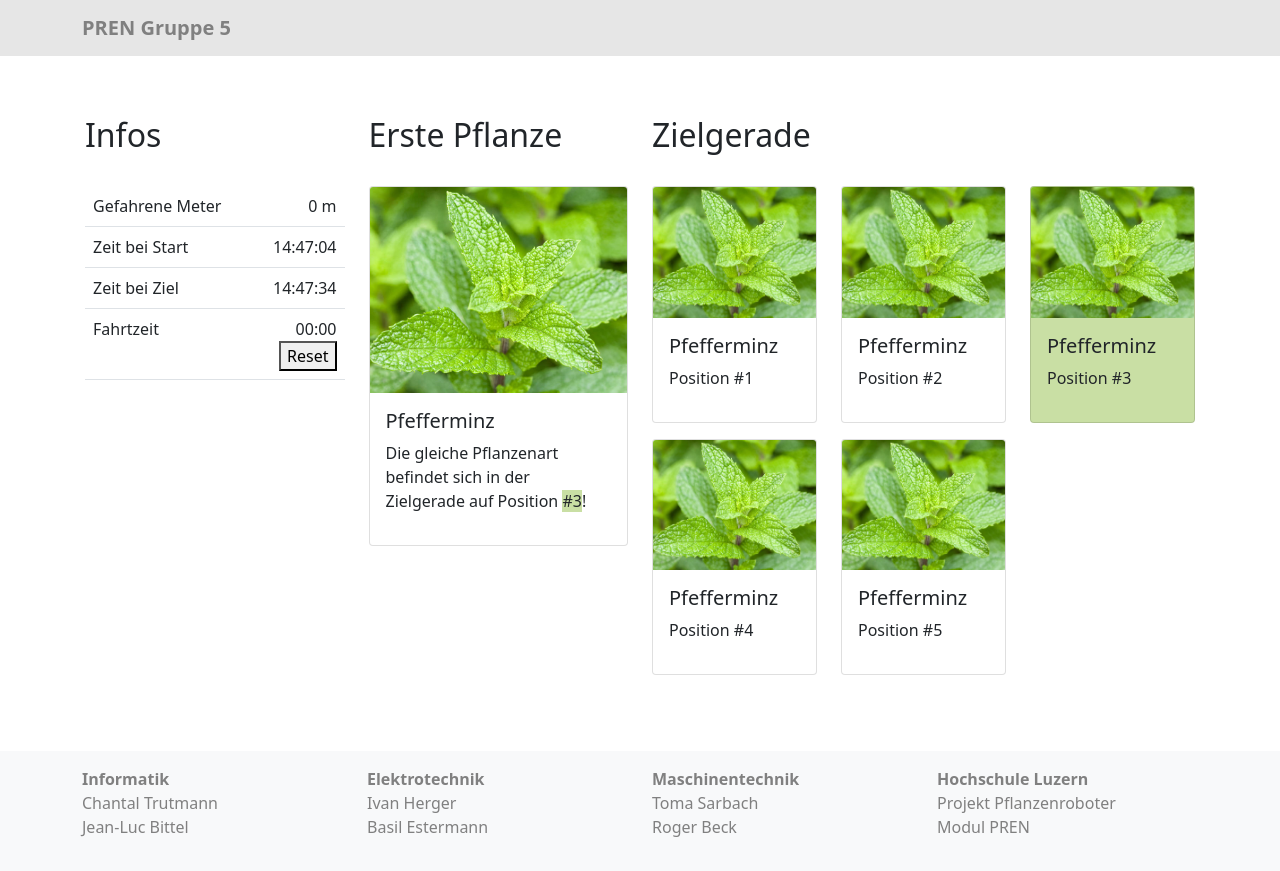
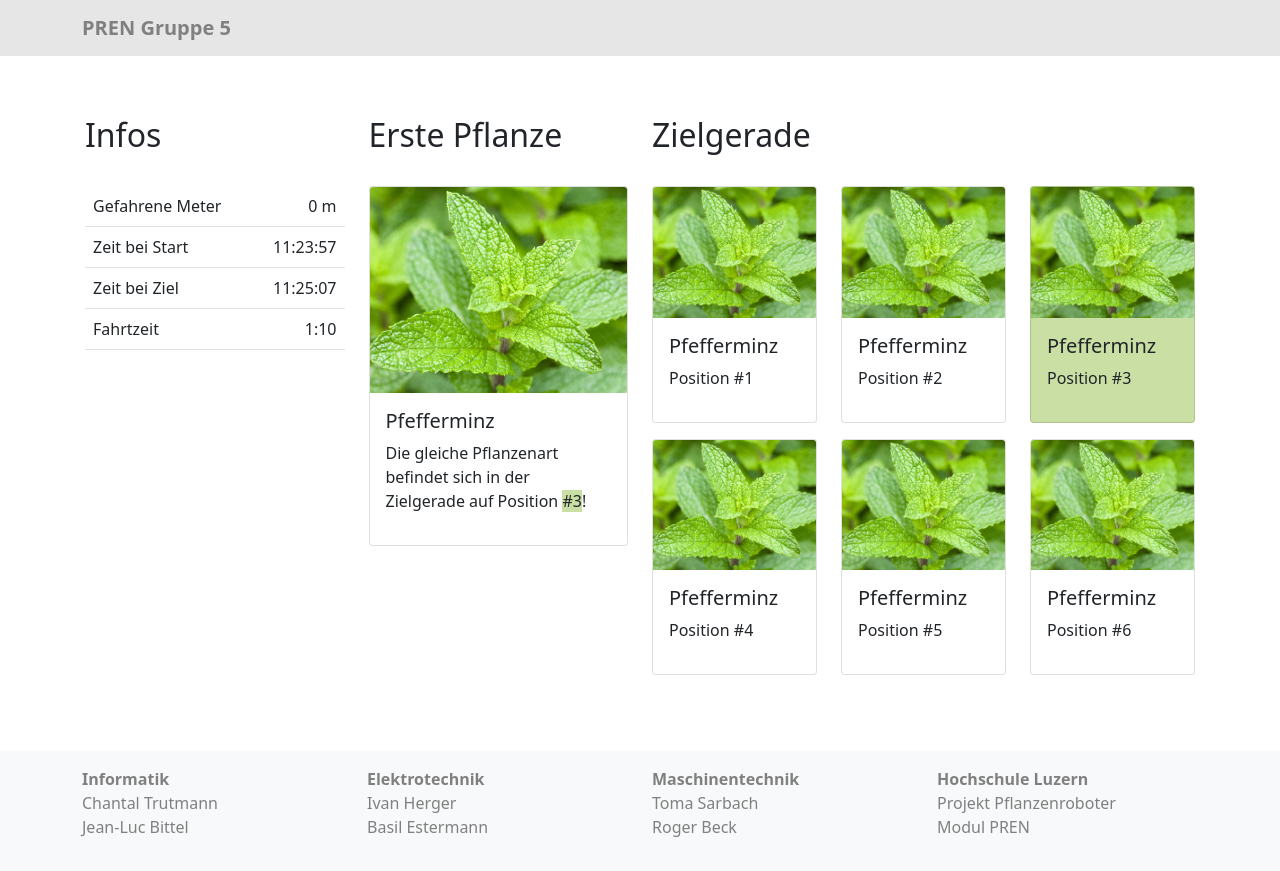
Before and after one commit to BreathingFlesh/pren_react_website, a React (Create React App) app: page / in a window 1280 px wide. Built offline with nearby package versions, Linux system fonts and the light colour scheme.

Commit message:
Stopwatch will now show correct time on page reload

```diff
--- a/package.json
+++ b/package.json
@@ -7,11 +7,12 @@
     "@testing-library/react": "^11.2.7",
     "@testing-library/user-event": "^12.8.3",
     "bootstrap": "^5.1.3",
+    "dayjs": "^1.11.0",
     "react": "^17.0.2",
     "react-bootstrap": "^2.0.2",
     "react-dom": "^17.0.2",
     "react-scripts": "4.0.3",
-    "socket.io": "^4.3.1",
+    "socket.io": "^4.4.1",
     "socket.io-client": "^4.3.2",
     "web-vitals": "^1.1.2"
   },
--- a/src/Components/Data/PlantData.js
+++ b/src/Components/Data/PlantData.js
@@ -1 +1 @@
-export const plantData = [{"name": "Pfefferminz", "image": "img/Pfefferminze.jpg", "position": 3, "same_plant": true}, {"name": "Pfefferminz", "image": "img/Pfefferminze.jpg", "position": 1, "same_plant": false}, {"name": "Pfefferminz", "image": "img/Pfefferminze.jpg", "position": 2, "same_plant": false}, {"name": "Pfefferminz", "image": "img/Pfefferminze.jpg", "position": 3, "same_plant": true}, {"name": "Pfefferminz", "image": "img/Pfefferminze.jpg", "position": 4, "same_plant": false}, {"name": "Pfefferminz", "image": "img/Pfefferminze.jpg", "position": 5, "same_plant": false}];
+export const plantData = [{"name": "Pfefferminz", "image": "img/Pfefferminze.jpg", "position": 3, "same_plant": true}, {"name": "Pfefferminz", "image": "img/Pfefferminze.jpg", "position": 1, "same_plant": false}, {"name": "Pfefferminz", "image": "img/Pfefferminze.jpg", "position": 2, "same_plant": false}, {"name": "Pfefferminz", "image": "img/Pfefferminze.jpg", "position": 3, "same_plant": true}, {"name": "Pfefferminz", "image": "img/Pfefferminze.jpg", "position": 4, "same_plant": false}, {"name": "Pfefferminz", "image": "img/Pfefferminze.jpg", "position": 5, "same_plant": false}, {"name": "Pfefferminz", "image": "img/Pfefferminze.jpg", "position": 6, "same_plant": false}];
--- a/src/Components/Data/StatusData.js
+++ b/src/Components/Data/StatusData.js
@@ -1 +1 @@
-export const statusData = [{"name": "Gefahrene Meter", "value": "0 m"}, {"name": "Zeit bei Start", "value": "14:47:04"}, {"name": "Zeit bei Ziel", "value": "14:47:34"}];
+export const statusData = [{"name": "Gefahrene Meter", "value": "0 m"}, {"name": "Zeit bei Start", "value": "11:23:57"}, {"name": "Zeit bei Ziel", "value": "11:25:07"}];
--- a/src/Components/StatusInfo.js
+++ b/src/Components/StatusInfo.js
@@ -20,7 +20,7 @@ export const StatusInfo = () => {
           })}
           <tr>
             <td>Fahrtzeit</td>
-            <td className="text-end"><Stopwatch /></td>
+              <Stopwatch countdownTimestampMs={1659983662000}/>
           </tr>
         </tbody>
       </Table>
--- a/src/Components/Stopwatch.js
+++ b/src/Components/Stopwatch.js
@@ -1,49 +1,61 @@
-import React, { useState, useEffect } from "react";
+import {useState, useEffect} from 'react';
+import {getRemainingTimeUntilMsTimestamp} from './Utils/CountdownTimerUtils';
 import { statusData } from "./Data/StatusData";
 
-export const Stopwatch = () => {
-    const [time, setTime] = useState(0);
-    const [running, setRunning] = useState(false);
+const defaultRemainingTime = {
+    seconds: '00',
+    minutes: '00',
+    hours: '00',
+    days: '00'
+}
+
+const startTime = statusData[1]["value"].split(":")
+
+const CountdownTimer = ({countdownTimestampMs}) => {
+    const [remainingTime, setRemainingTime] = useState(defaultRemainingTime);
+
+    const start = new Date(2022, 2, 25, startTime[0], startTime[1], startTime[2]).valueOf()
+
     useEffect(() => {
-        //min Code. Help! :(
-        if (statusData[1]["value"] !== "00:00:00") {
-            setRunning(true)
-        }
-        if (statusData[2]["value"] !== "00:00:00") {
-            setTime((prevTime) => prevTime + 500)
-            setRunning(false)
-        }
 
-      let interval;
-      if (running) {
-        interval = setInterval(() => {
-          setTime((prevTime) => prevTime + 1000);
-        }, 1000);
-      } else if (!running) {
-        clearInterval(interval);
-      }
-      return () => clearInterval(interval);
-    }, [running]);
-    return (
-      <div className="stopwatch">
-        <div className="numbers">
-          {/* Original Code */}
-          {/* <span>{("0" + Math.floor((time / 60000) % 60)).slice(-2)}:</span>
-          <span>{("0" + Math.floor((time / 1000) % 60)).slice(-2)}:</span>
-          {<span>{("0" + ((time / 10) % 100)).slice(-2)}</span>} */}
+            const intervalId = setInterval(() => {
+                updateRemainingTime(countdownTimestampMs);
+            }, 1000);
+            return () => clearInterval(intervalId);
 
-          {/* Min Code */}
-          <span>{("0" + Math.floor((time / 60000) % 60)).slice(-2)}:</span>
-          <span>{("0" + Math.floor((time / 1000) % 60)).slice(-2)}</span>
+    },[countdownTimestampMs]);
 
-        </div>
-        <div className="buttons">
-          {/* <button onClick={() => setRunning(true)}>Start</button>
-          <button onClick={() => setRunning(false)}>Stop</button> */}
-          <button onClick={() => setTime(0)}>Reset</button>
-        </div>
-      </div>
+    function updateRemainingTime(countdown) {
+        setRemainingTime(getRemainingTimeUntilMsTimestamp(start));
+    }
+
+
+    return(
+            <td className="text-end">
+                {(() => {
+                    if (statusData[2]["value"] == "00:00:00") {
+                        return(
+                            <div>
+                                <span className="two-numbers">{remainingTime.minutes * -1}</span>
+                                <span>:</span>
+                                <span className="two-numbers">{remainingTime.seconds * -1}</span>
+                            </div>
+                        )
+                    } else {
+                        const endTime = statusData[2]["value"].split(":")
+                        const end = new Date(2022, 2, 25, endTime[0], endTime[1], endTime[2]).valueOf()
+                        const diffSeconds = (end - start) / 1000
+                        return(
+                            <div>
+                                <span className="two-numbers">{Math.floor(diffSeconds / 60)}</span>
+                                <span>:</span>
+                                <span className="two-numbers">{diffSeconds % 60}</span>
+                            </div>
+                        )
+                    }
+                })()}
+            </td>
     );
-  };
+}
 
-  export default Stopwatch;
+export default CountdownTimer;
--- /dev/null
+++ b/src/Components/Utils/CountdownTimerUtils.js
@@ -0,0 +1,46 @@
+import dayjs from 'dayjs';
+
+export function getRemainingTimeUntilMsTimestamp(timestampMs) {
+    const timestampDayjs = dayjs(timestampMs);
+    const nowDayjs = dayjs();
+    // if(timestampDayjs.isBefore(nowDayjs)) {
+    //     return {
+    //         seconds: '00',
+    //         minutes: '00',
+    //         hours: '00',
+    //         days: '00'
+    //     }
+    // }
+    return {
+        seconds : getRemainingSeconds(nowDayjs, timestampDayjs),
+        minutes : getRemainingMinutes(nowDayjs, timestampDayjs),
+        hours : getRemainingHours(nowDayjs, timestampDayjs),
+        days : getRemainingDays(nowDayjs, timestampDayjs)
+    } ;
+}
+
+function getRemainingSeconds(nowDayjs, timestampDayjs) {
+    const seconds = timestampDayjs.diff(nowDayjs, 'seconds') % 60;
+    return padWithZeros(seconds, 2);
+}
+
+function getRemainingMinutes(nowDayjs, timestampDayjs) {
+    const minutes = timestampDayjs.diff(nowDayjs, 'minutes') % 60;
+    return padWithZeros(minutes, 2);
+}
+
+function getRemainingHours(nowDayjs, timestampDayjs) {
+    const hours = timestampDayjs.diff(nowDayjs, 'hours') % 24;
+    return padWithZeros(hours, 2);
+}
+
+function getRemainingDays(nowDayjs, timestampDayjs) {
+    const days = timestampDayjs.diff(nowDayjs, 'days');
+    return days.toString();
+}
+
+function padWithZeros(number, minLength) {
+    const numberString = number.toString();
+    if(numberString.length >= minLength) return numberString;
+    return "0".repeat(minLength - numberString.length) +  numberString;
+}
```
Also changed, not shown: src/Components/Stopwatch_old.js (added, +41 -0 lines), 2 other files (tests, documents, lock files or other folders).
